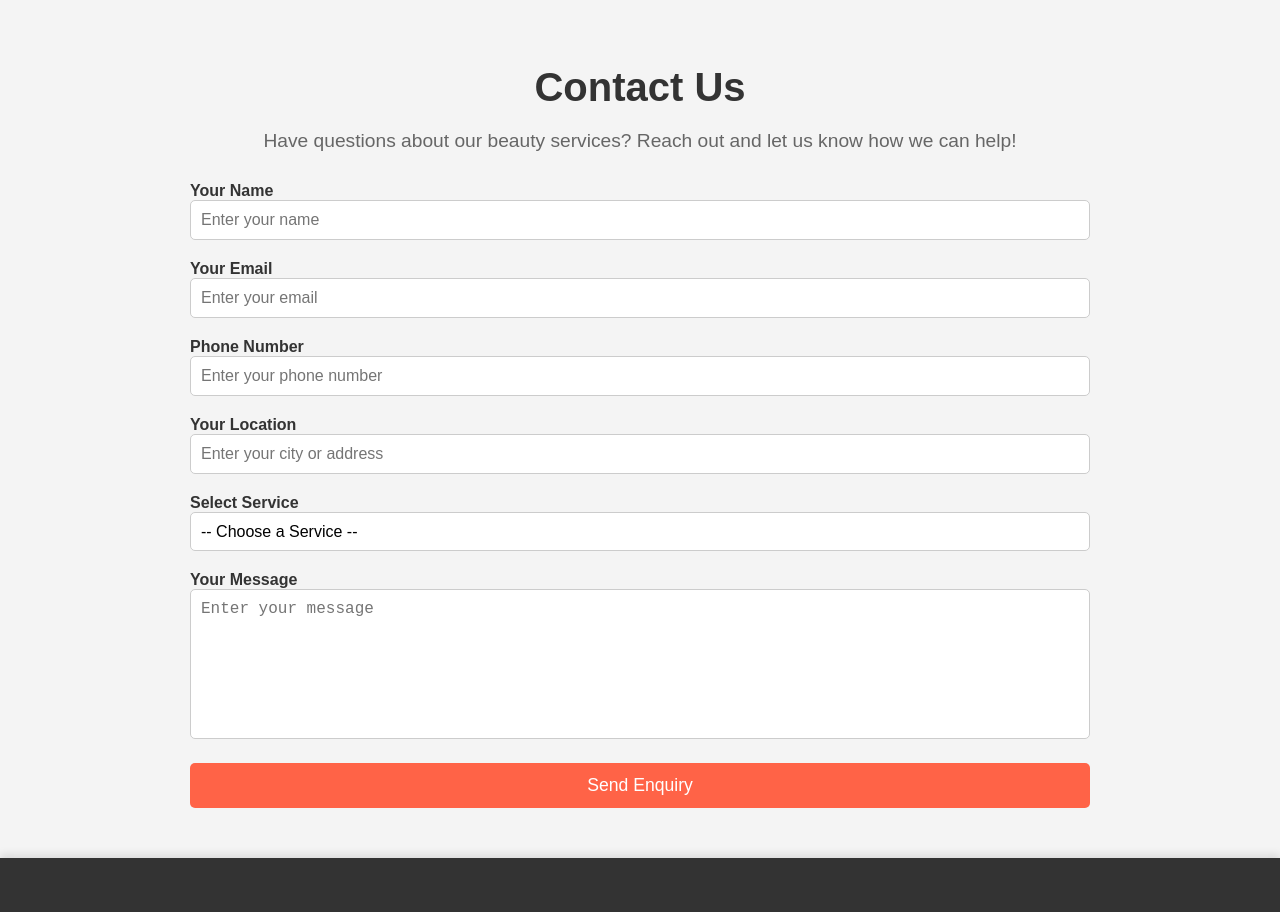
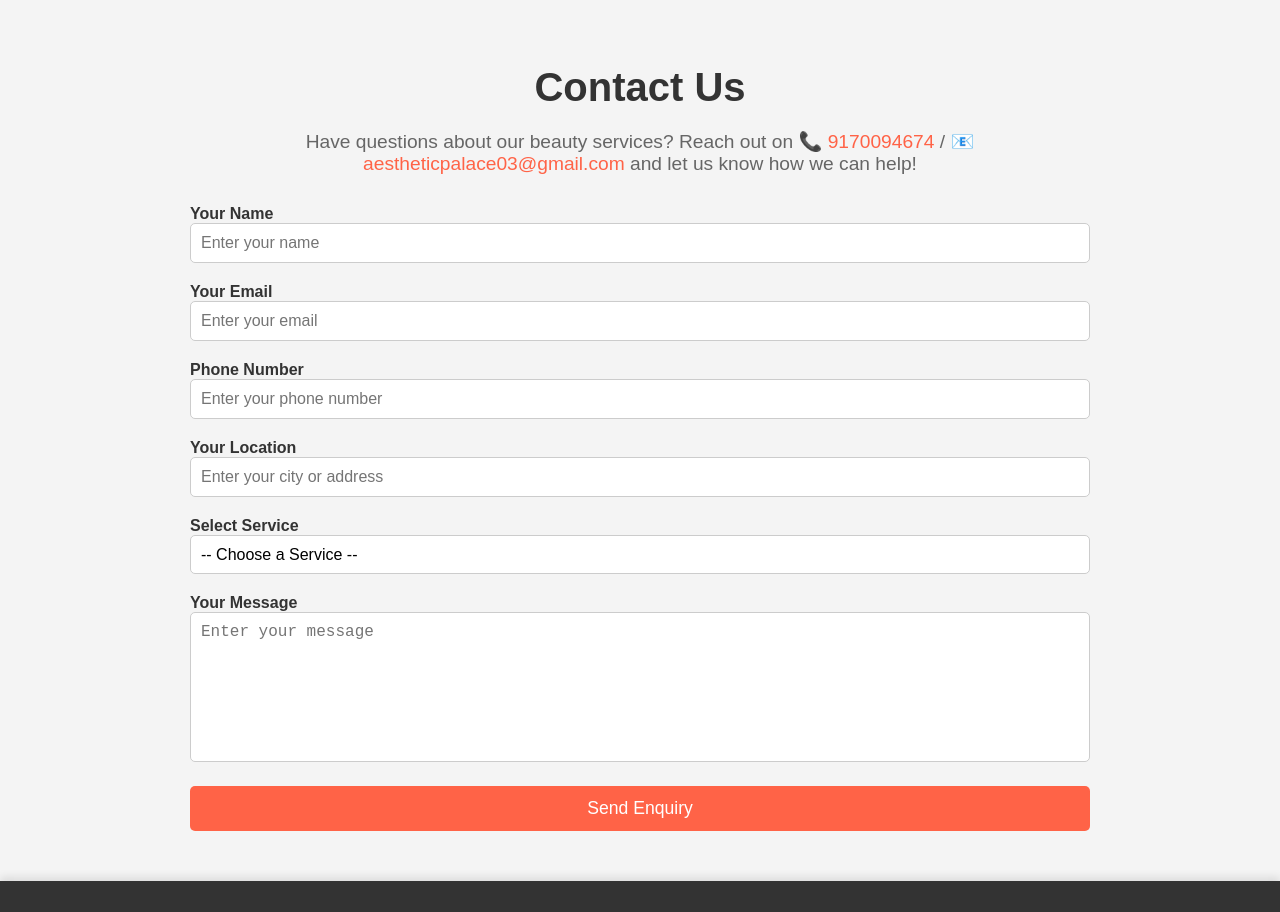
Before and after one commit to Magnetronn/Beauty-App, a React (Create React App) app: page / in a window 1280 px wide. Shown: the part 1980-2892 px from the top of the page. Built offline with nearby package versions, Linux system fonts and the light colour scheme.

Commit message:
updated contact section and server.js

```diff
--- a/src/components/Contact.js
+++ b/src/components/Contact.js
@@ -48,7 +48,9 @@ const Contact = () => {
     <section id="contact" className="contact">
       <div className="contact-container">
         <h2>Contact Us</h2>
-        <p>Have questions about our beauty services? Reach out and let us know how we can help!</p>
+        <p>
+          Have questions about our beauty services? Reach out on 📞 <span style={{ color: '#ff6347' }}>9170094674</span> / 📧 <span style={{ color: '#ff6347' }}>aestheticpalace03@gmail.com</span> and let us know how we can help!
+       </p>
 
         <form onSubmit={handleSubmit} className="contact-form">
           <div className="form-group">
```
Also changed, not shown: package.json (+6 -5 lines), server.js (+9 -1 lines).
